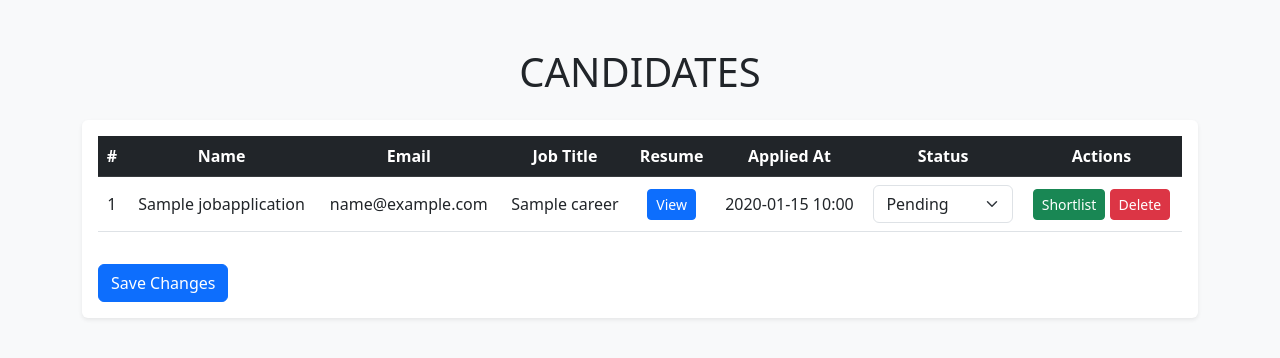
After one commit to lifeplannerdev/lpdev, a Django app: page /applications/ in a window 1280 px wide. The commit adds this page. Shown: the top 358 px of the page. Run offline with Django 5.2, Linux system fonts and the light colour scheme; tables that the repository leaves empty hold one stand-in row (values such as "Sample post").

Commit message:
feb 21 commit

```diff
--- a/lpapp/models.py
+++ b/lpapp/models.py
@@ -99,3 +99,28 @@ class Careers(models.Model):
         if not self.slug:
             self.slug = slugify(self.job_title)
         super().save(*args, **kwargs)
+
+
+
+class JobApplication(models.Model):
+    job = models.ForeignKey(Careers, on_delete=models.CASCADE, related_name="applications")
+    name = models.CharField(max_length=255)
+    email = models.EmailField()
+    resume = models.FileField(upload_to="resumes/")
+    applied_at = models.DateTimeField(auto_now_add=True)
+
+    def __str__(self):
+        return f"{self.name} - {self.job.job_title}"
+
+
+def delete_application(request, app_id):
+    """Deletes a job application based on the given ID."""
+    if request.method == "POST":
+        try:
+            application = get_object_or_404(JobApplication, id=app_id)
+            application.delete()
+            return JsonResponse({"success": True})
+        except Exception as e:
+            return JsonResponse({"success": False, "error": str(e)})
+
+    return JsonResponse({"success": False, "error": "Invalid request"}, status=400)
--- a/lpapp/urls.py
+++ b/lpapp/urls.py
@@ -22,6 +22,8 @@ urlpatterns = [
    path('careers/',views.careers,name='careers'),
    path('careers/<slug:slug>/',views.jobdetails, name='jobdetails'),
    path('uploadjob/',views.uploadjob,name='uploadjob'),
+   path('applications/',views.job_applications,name='applications'),
+   path("delete-application/<int:app_id>/",views.delete_application, name="delete_application"),
 
 
 ]
--- a/lpapp/views.py
+++ b/lpapp/views.py
@@ -1,12 +1,14 @@
 from django.http import JsonResponse
 from django.shortcuts import render,redirect
 from .forms import AppointmentForm,WebinarForm
-from .models import Team,Appointment,Immigration
+from .models import Team,Appointment,Immigration,JobApplication
 from .forms import TeamForm,ReviewForm
 from .models import Team, Review
 from django.contrib import messages
 from .models import Careers
+import json
 from .forms import CareersForm
+from .models import JobApplication
 from django.shortcuts import get_object_or_404
 from django.views.decorators.cache import cache_page
 
@@ -177,6 +179,19 @@ def careers(request):
 
 def jobdetails(request, slug):
     job = get_object_or_404(Careers, slug=slug)
+
+    if request.method == "POST":
+        name = request.POST.get("name")
+        email = request.POST.get("email")
+        resume = request.FILES.get("resume")
+
+        if name and email and resume:
+            JobApplication.objects.create(job=job, name=name, email=email, resume=resume)
+            messages.success(request, "Your application has been submitted successfully!")
+            return redirect("lpapp:jobdetails", slug=slug)
+        else:
+            messages.error(request, "Please fill in all fields.")
+
     return render(request, "jobdetails.html", {"job": job})
 
 
@@ -193,3 +208,33 @@ def uploadjob(request):
         form = CareersForm()
 
     return render(request, "uploadjob.html", {'form': form})
+
+
+def job_applications(request):
+    """Retrieve job applications and update status if a POST request is made."""
+    applications = JobApplication.objects.all().order_by("-applied_at")
+
+    if request.method == "POST":
+        for app in applications:
+            status_key = f"status_{app.id}"
+            new_status = request.POST.get(status_key, app.status)  # Default to existing status if not found
+            if new_status != app.status:
+                app.status = new_status
+                app.save()
+
+        return render(request, "applications.html", {"applications": applications, "message": "Changes saved successfully!"})
+
+    return render(request, "applications.html", {"applications": applications})
+
+
+def delete_application(request, app_id):
+    """Deletes a job application based on the given ID."""
+    if request.method == "POST":
+        try:
+            application = get_object_or_404(JobApplication, id=app_id)
+            application.delete()
+            return JsonResponse({"success": True})
+        except Exception as e:
+            return JsonResponse({"success": False, "error": str(e)})
+
+    return JsonResponse({"success": False, "error": "Invalid request"}, status=400)
--- /dev/null
+++ b/templates/applications.html
@@ -0,0 +1,118 @@
+<!DOCTYPE html>
+<html lang="en">
+<head>
+    <meta charset="UTF-8">
+    <meta name="viewport" content="width=device-width, initial-scale=1.0">
+    <title>Job Applications</title>
+    <link href="https://cdn.jsdelivr.net/npm/bootstrap@5.3.0/dist/css/bootstrap.min.css" rel="stylesheet">
+
+    <style>
+        body {
+            background-color: #f8f9fa;
+        }
+        .table-container {
+            overflow-x: auto;
+        }
+    </style>
+</head>
+<body>
+
+    <div class="container my-5">
+        <h1 class="text-center mb-4">CANDIDATES</h1>
+
+        {% if applications %}
+            <div class="table-responsive shadow-sm bg-white p-3 rounded">
+                <form method="POST" id="applicationsForm">
+                    {% csrf_token %}
+                    <table class="table table-hover align-middle">
+                        <thead class="table-dark text-center">
+                            <tr>
+                                <th>#</th>
+                                <th>Name</th>
+                                <th>Email</th>
+                                <th>Job Title</th>
+                                <th>Resume</th>
+                                <th>Applied At</th>
+                                <th>Status</th>
+                                <th>Actions</th>
+                            </tr>
+                        </thead>
+                        <tbody class="text-center">
+                            {% for app in applications %}
+                            <tr>
+                                <td>{{ forloop.counter }}</td>
+                                <td>{{ app.name }}</td>
+                                <td>{{ app.email }}</td>
+                                <td>{{ app.job.job_title }}</td>
+                                <td>
+                                    {% if app.resume %}
+                                        <a href="{{ app.resume }}" target="_blank" class="btn btn-sm btn-primary">View</a>
+                                    {% else %}
+                                        <span class="text-muted">No Resume</span>
+                                    {% endif %}
+                                </td>
+                                <td>{{ app.applied_at|date:"Y-m-d H:i" }}</td>
+                                <td>
+                                    <select class="form-select status-dropdown" name="status_{{ app.id }}">
+                                        <option value="pending" {% if app.status == "pending" %}selected{% endif %}>Pending</option>
+                                        <option value="shortlisted" {% if app.status == "shortlisted" %}selected{% endif %}>Shortlisted</option>
+                                        <option value="rejected" {% if app.status == "rejected" %}selected{% endif %}>Rejected</option>
+                                    </select>
+                                </td>
+                                <td>
+                                    <button type="button" class="btn btn-success btn-sm shortlist-btn">Shortlist</button>
+                                    <button type="button" class="btn btn-danger btn-sm delete-btn" data-app-id="{{ app.id }}">Delete</button>
+                                </td>
+                            </tr>
+                            {% endfor %}
+                        </tbody>
+                    </table>
+                    <button type="submit" class="btn btn-primary mt-3">Save Changes</button>
+                </form>
+            </div>
+        {% else %}
+            <div class="alert alert-warning text-center mt-4">
+                No job applications available.
+            </div>
+        {% endif %}
+    </div>
+
+    <script src="https://cdn.jsdelivr.net/npm/bootstrap@5.3.0/dist/js/bootstrap.bundle.min.js"></script>
+    <script>
+        document.addEventListener("DOMContentLoaded", function() {
+            // Shortlist Button
+            document.querySelectorAll(".shortlist-btn").forEach(button => {
+                button.addEventListener("click", function() {
+                    let row = this.closest("tr");
+                    let dropdown = row.querySelector(".status-dropdown");
+                    dropdown.value = "shortlisted";
+                });
+            });
+
+            // Delete Button
+            document.querySelectorAll(".delete-btn").forEach(button => {
+                button.addEventListener("click", function() {
+                    let appId = this.getAttribute("data-app-id");
+                    if (confirm("Are you sure you want to delete this application?")) {
+                        fetch(`/delete-application/${appId}/`, {
+                            method: "POST",
+                            headers: {
+                                "X-CSRFToken": "{{ csrf_token }}",
+                                "Content-Type": "application/json"
+                            }
+                        })
+                        .then(response => response.json())
+                        .then(data => {
+                            if (data.success) {
+                                this.closest("tr").remove();
+                            } else {
+                                alert("Error deleting application.");
+                            }
+                        });
+                    }
+                });
+            });
+        });
+    </script>
+</body>
+</html>
--- a/templates/jobdetails.html
+++ b/templates/jobdetails.html
@@ -33,7 +33,7 @@
                     <label for="email" class="form-label">Your Email</label>
                     <input type="email" class="form-control" id="email" name="email" required>
                 </div>
-                <div class="mb-3">
+                <div class="mb-4">
                     <label for="resume" class="form-label">Upload Resume</label>
                     <input type="file" class="form-control" id="resume" name="resume" accept=".pdf,.doc,.docx" required>
                 </div>
```
Also changed, not shown: lpapp/migrations/0022_jobapplication.py (added), 4 other files.
